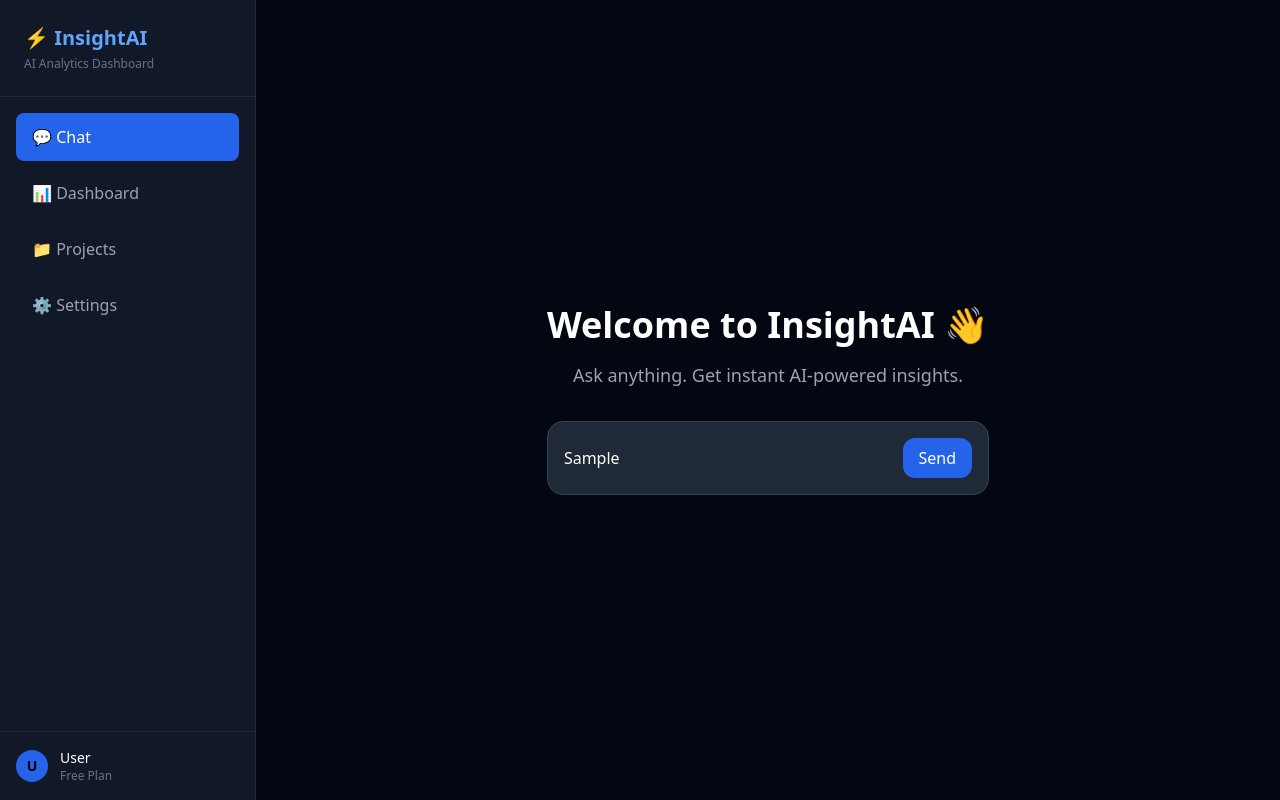
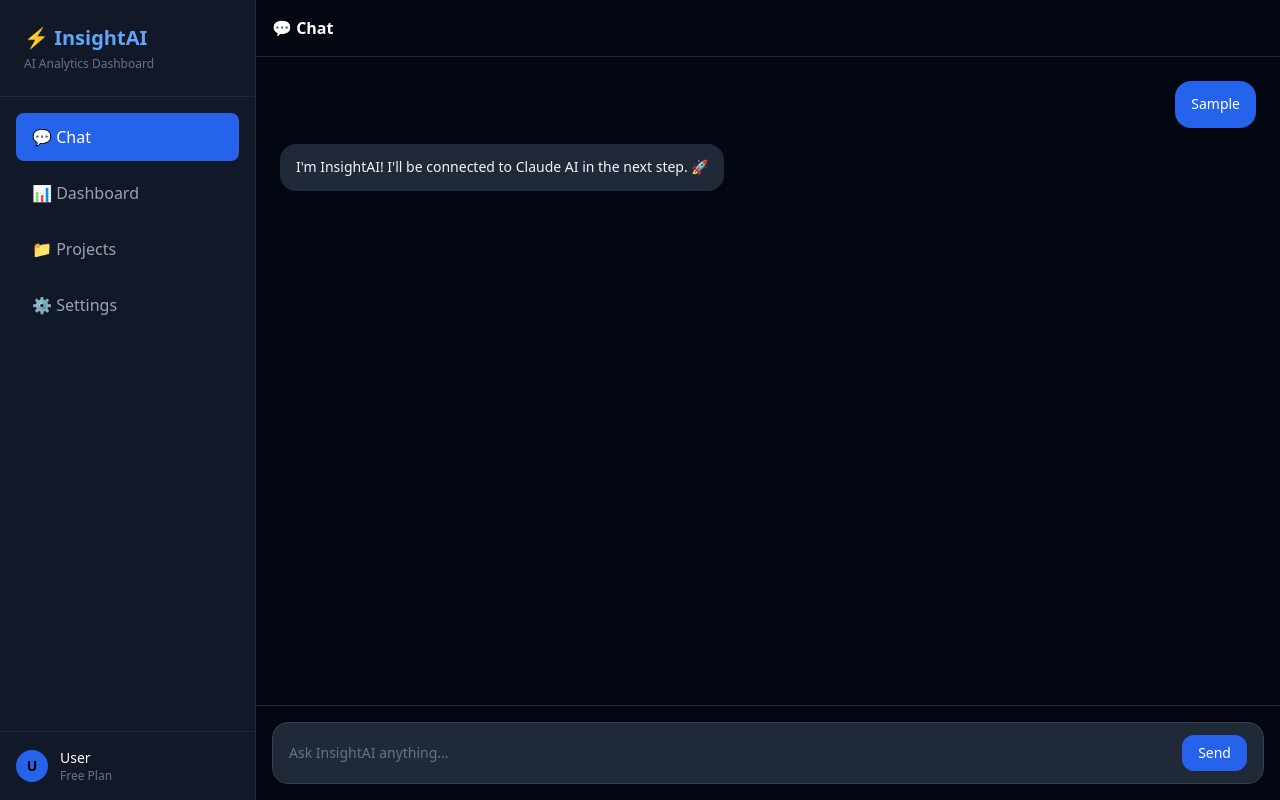
Before and after one commit to neha-66666666666666/insightai, a React (Vite) app: page / in a window 1280 px wide. Both pictures are taken after typing "Sample" into the empty fields and a click on the button "Send". Built offline with nearby package versions, Linux system fonts and the light colour scheme.

Commit message:
feat: chat UI with message bubbles

```diff
--- a/src/Components/MainContent.jsx
+++ b/src/Components/MainContent.jsx
@@ -1,35 +1,126 @@
 // MainContent.jsx
-// This is the right side of our app
-// For now it shows a placeholder — we'll add chat here next
+// This is where the chat lives
+// We use useState to track messages and user input
+
+import { useState } from 'react'
 
 function MainContent() {
+
+  // messages = array of chat messages [{role, content}, ...]
+  // each message has a role ("user" or "ai") and content (the text)
+  const [messages, setMessages] = useState([])
+
+  // inputValue = what the user is currently typing
+  const [inputValue, setInputValue] = useState("")
+
+  // isLoading = true when AI is thinking, false otherwise
+  const [isLoading, setIsLoading] = useState(false)
+
+  // This function runs when user clicks Send
+  const handleSend = async () => {
+
+    // Don't send if input is empty or AI is still responding
+    if (!inputValue.trim() || isLoading) return
+
+    // Step 1: Save the user's message and clear the input box
+    const userMessage = { role: "user", content: inputValue }
+    setMessages(prev => [...prev, userMessage])
+    setInputValue("")
+    setIsLoading(true)
+
+    // Step 2: For now, simulate an AI response (we'll connect real AI next)
+    setTimeout(() => {
+      const aiMessage = {
+        role: "ai",
+        content: "I'm InsightAI! I'll be connected to Claude AI in the next step. 🚀"
+      }
+      // ...prev means "keep all old messages, add the new one at the end"
+      setMessages(prev => [...prev, aiMessage])
+      setIsLoading(false)
+    }, 1000) // wait 1 second to simulate thinking
+  }
+
+  // This runs when user presses Enter key
+  const handleKeyDown = (e) => {
+    if (e.key === "Enter") handleSend()
+  }
+
   return (
-    // flex-1 = takes all remaining space after sidebar
-    // p-8 = padding inside
-    // flex flex-col = stack children vertically
-    <div className="flex-1 p-8 flex flex-col items-center justify-center">
+    // flex flex-col = stack everything vertically
+    // flex-1 = take all remaining width after sidebar
+    <div className="flex-1 flex flex-col h-screen">
 
-      {/* Placeholder content */}
-      <div className="text-center">
+      {/* Top bar */}
+      <div className="p-4 border-b border-gray-800">
+        <h2 className="text-white font-semibold">💬 Chat</h2>
+      </div>
+
+      {/* Messages Area */}
+      {/* flex-1 = takes all space between topbar and input */}
+      {/* overflow-y-auto = scroll when messages overflow */}
+      <div className="flex-1 overflow-y-auto p-6 space-y-4">
+
+        {/* Show welcome message when no messages yet */}
+        {messages.length === 0 && (
+          <div className="text-center mt-20">
             <h2 className="text-4xl font-bold text-white mb-4">
               Welcome to InsightAI 👋
             </h2>
             <p className="text-gray-400 text-lg">
               Ask anything. Get instant AI-powered insights.
             </p>
+          </div>
+        )}
 
-        {/* A simple input box placeholder */}
-        <div className="mt-8 w-full max-w-2xl">
-          <div className="bg-gray-800 rounded-2xl p-4 flex items-center gap-3 border border-gray-700">
+        {/* Loop through messages and show each one */}
+        {/* messages.map goes through each message one by one */}
+        {messages.map((msg, index) => (
+          <div
+            key={index}
+            // If user message → align right. If AI → align left
+            className={`flex ${msg.role === "user" ? "justify-end" : "justify-start"}`}
+          >
+            <div
+              className={`max-w-2xl px-4 py-3 rounded-2xl text-sm leading-relaxed
+                ${msg.role === "user"
+                  ? "bg-blue-600 text-white"        // user = blue bubble
+                  : "bg-gray-800 text-gray-100"     // ai = dark bubble
+                }`}
+            >
+              {msg.content}
+            </div>
+          </div>
+        ))}
+
+        {/* Show "thinking" animation while AI is responding */}
+        {isLoading && (
+          <div className="flex justify-start">
+            <div className="bg-gray-800 px-4 py-3 rounded-2xl text-gray-400 text-sm">
+              InsightAI is thinking...
+            </div>
+          </div>
+        )}
+
+      </div>
+
+      {/* Input Area — always stays at the bottom */}
+      <div className="p-4 border-t border-gray-800">
+        <div className="flex items-center gap-3 bg-gray-800 rounded-2xl px-4 py-3 border border-gray-700">
           <input
             type="text"
+            value={inputValue}
+            onChange={(e) => setInputValue(e.target.value)}
+            onKeyDown={handleKeyDown}
             placeholder="Ask InsightAI anything..."
-              className="flex-1 bg-transparent text-white outline-none placeholder-gray-500"
+            className="flex-1 bg-transparent text-white outline-none placeholder-gray-500 text-sm"
           />
-            <button className="bg-blue-600 hover:bg-blue-700 text-white px-4 py-2 rounded-xl font-medium">
+          <button
+            onClick={handleSend}
+            disabled={isLoading}
+            className="bg-blue-600 hover:bg-blue-700 disabled:opacity-50 text-white px-4 py-2 rounded-xl text-sm font-medium"
+          >
             Send
           </button>
-          </div>
         </div>
       </div>
 
```
Lines whose indentation alone changed are shown as unchanged.
